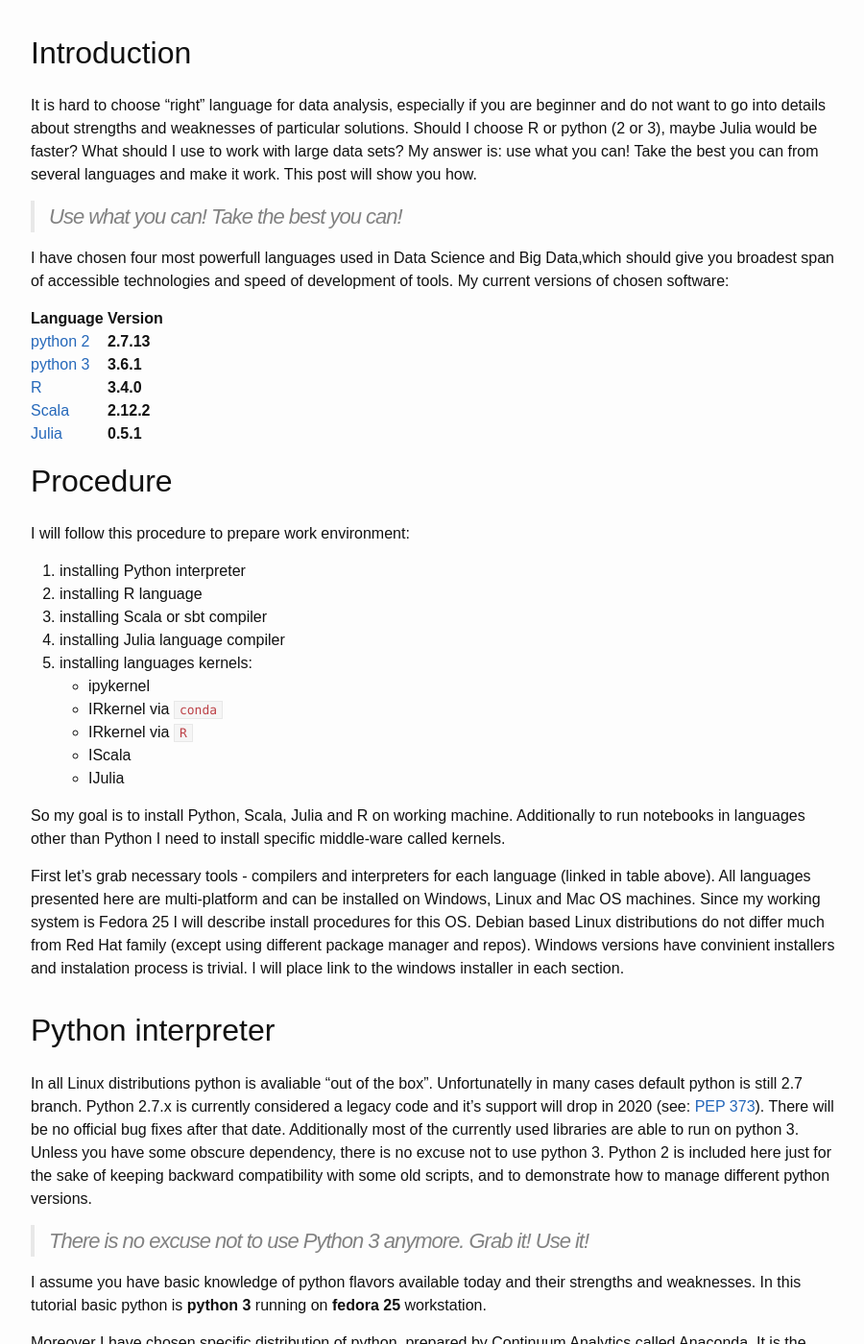
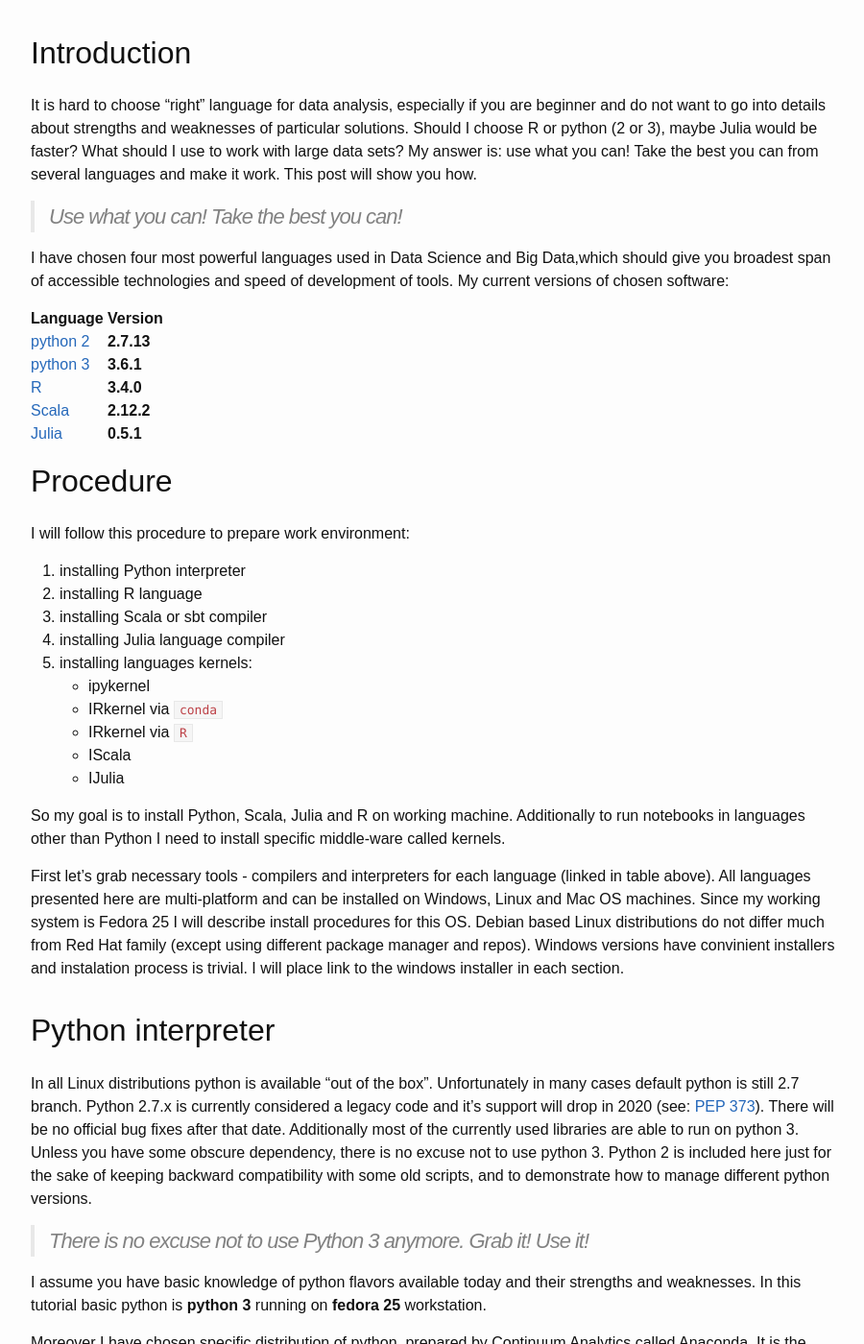
Before and after one commit to mdyzma/mdyzma.github.io, a Jekyll site: the page built from _posts/2017-04-23-python-r-scala-julia-in-one-notebook.md, in a window 1280 px wide and 1400 px high, scrolled down 317 px. Shown: the whole window at 96% size, without its empty margins (188-1088 px from the left). Built offline with Jekyll 4.4.1, drawn with Linux system fonts in a browser that asks for light colours; nearby versions of some CDN libraries; comment, search, counter and statistics services are not loaded.

Commit message:
post update

```diff
--- a/_posts/2017-04-23-python-r-scala-julia-in-one-notebook.md
+++ b/_posts/2017-04-23-python-r-scala-julia-in-one-notebook.md
@@ -17,7 +17,7 @@ It is hard to choose "right" language for data analysis, especially if you are b
 
 > Use what you can! Take the best you can!
 
-I have chosen four most powerfull languages used in Data Science and Big Data,which should give you broadest span of accessible technologies and speed of development of tools. My current versions of chosen software:
+I have chosen four most powerful languages used in Data Science and Big Data,which should give you broadest span of accessible technologies and speed of development of tools. My current versions of chosen software:
 
 
 | Language              | | Version    |
@@ -51,7 +51,7 @@ First let's grab necessary tools - compilers and interpreters for each language
 
 ## Python interpreter
 
-In all Linux distributions python is avaliable "out of the box". Unfortunatelly in many cases default python is still 2.7 branch. Python 2.7.x is currently considered a legacy code and it's support will drop in 2020 (see: [PEP 373][pep373]). There will be no official bug fixes after that date. Additionally most of the currently used libraries are able to run on python 3. Unless you have some obscure dependency, there is no excuse not to use python 3. Python 2 is included here just for the sake of keeping backward compatibility with some old scripts,  and to demonstrate how to manage different python versions.
+In all Linux distributions python is available "out of the box". Unfortunately in many cases default python is still 2.7 branch. Python 2.7.x is currently considered a legacy code and it's support will drop in 2020 (see: [PEP 373][pep373]). There will be no official bug fixes after that date. Additionally most of the currently used libraries are able to run on python 3. Unless you have some obscure dependency, there is no excuse not to use python 3. Python 2 is included here just for the sake of keeping backward compatibility with some old scripts,  and to demonstrate how to manage different python versions.
 
 > There is no excuse not to use Python 3 anymore. Grab it! Use it!
 
```
